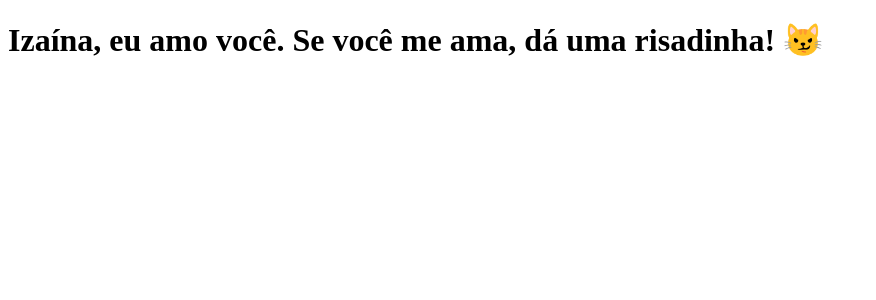
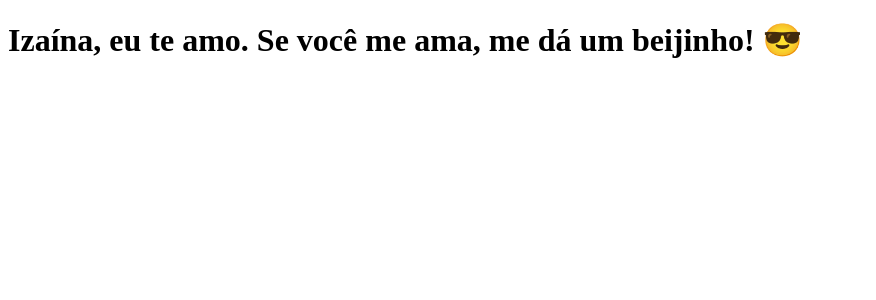
Before and after one commit to leonardomenezest/clone-tabnews, a Next.js app: page / in a window 1280 px wide. Shown: the top 300 px of the page, without its empty margins (0-876 px from the left). Built offline with nearby package versions, Linux system fonts and the light colour scheme.

Commit message:
modifica a frase

```diff
--- a/pages/index.js
+++ b/pages/index.js
@@ -1,5 +1,5 @@
 function Home() {
-    return <h1>Izaína, eu amo você. Se você me ama, dá uma risadinha! 😼</h1>
+    return <h1>Izaína, eu te amo. Se você me ama, me dá um beijinho! 😎</h1>
 }
 
 export default Home;
```
